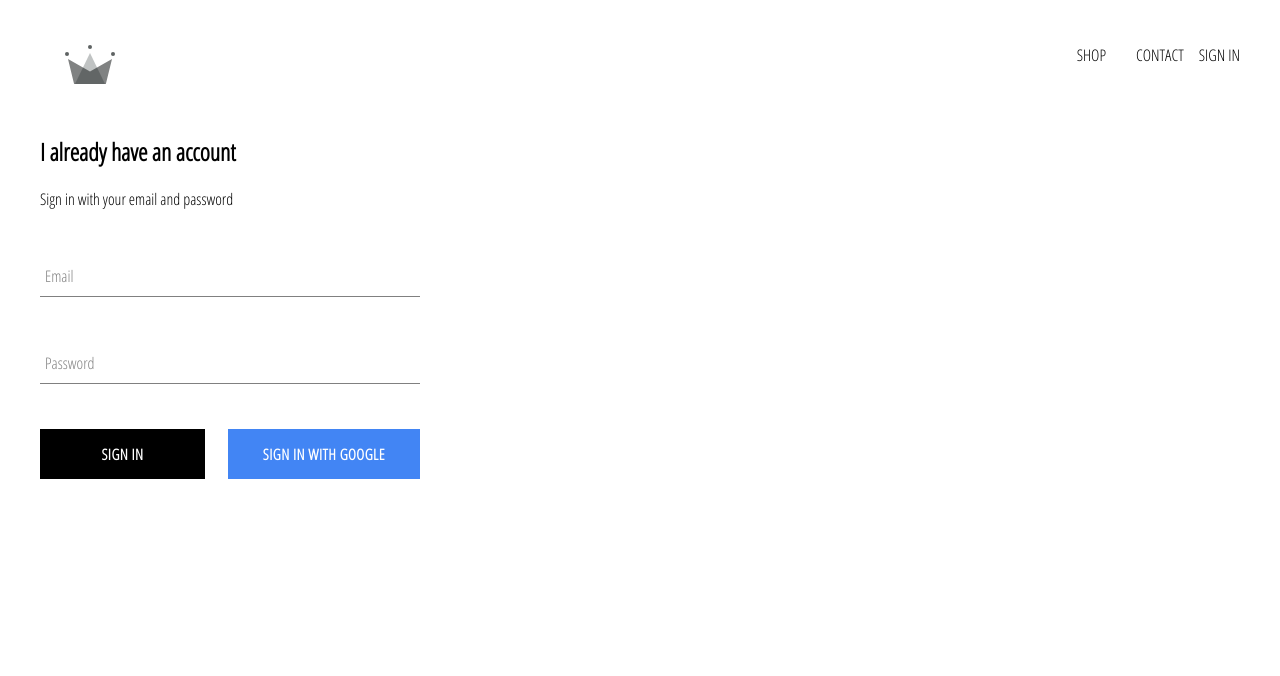
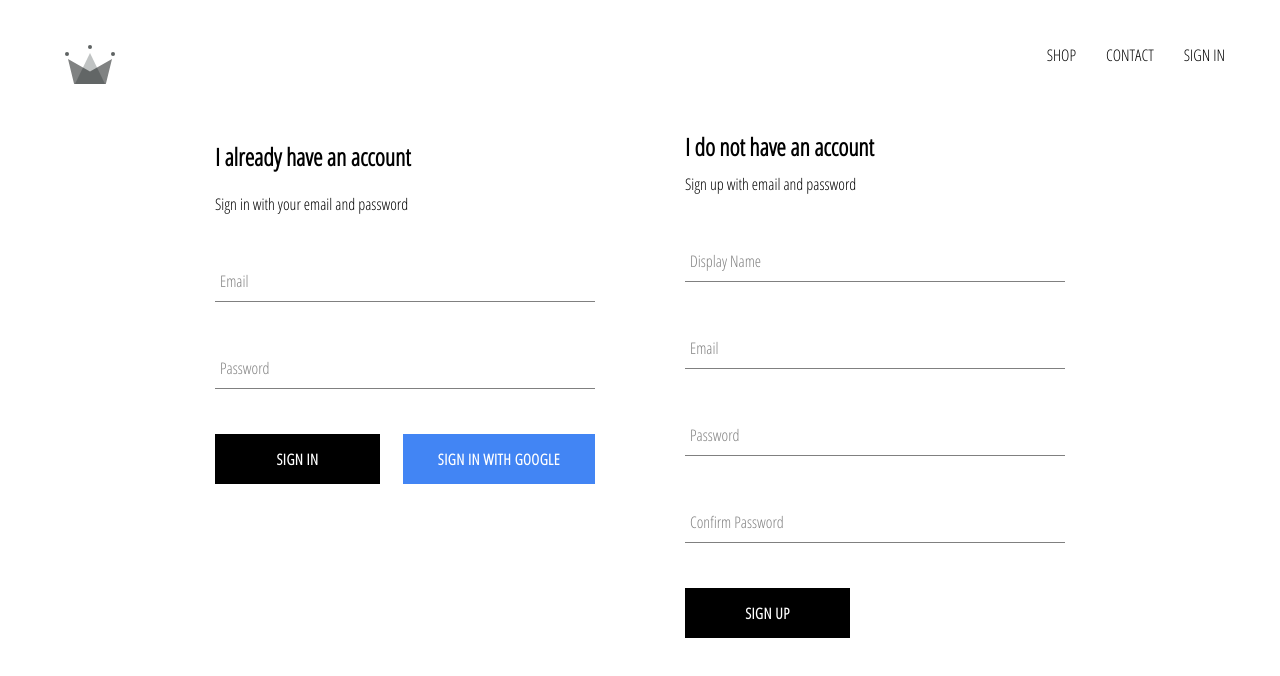
Before and after one commit to JatinAcharya/crwn-clothing, a React (Create React App) app in the folder crwn-clothing/: page /signin in a window 1280 px wide. Shown: the top 676 px of the page. Built offline with nearby package versions, Linux system fonts and the light colour scheme; no server answers.

Commit message:
sign-up wid email password done

```diff
--- a/crwn-clothing/src/App.js
+++ b/crwn-clothing/src/App.js
@@ -5,7 +5,7 @@
 import ShopPage from './pages/shop/shop.component';
 import SignInAndSignUpPage from './pages/sign-in-and-sign-up/sign-in-and-sign-up.component';
 import Header from './components/header/header.component';
-import { auth } from './firebase/firebase.utils';
+import { auth, createUserProfileDocument } from './firebase/firebase.utils';
 
 import './App.css';
 
@@ -21,10 +21,27 @@
   unsubscribeFromAuth = null;
 
   componentDidMount(){
-    this.unsubscribeFromAuth = auth.onAuthStateChanged(user => {
-      this.setState({ currentUser: user });
+    this.unsubscribeFromAuth = auth.onAuthStateChanged(async userAuth => {
 
-      console.log(user);
+      if(userAuth){
+        const userRef = await createUserProfileDocument(userAuth);
+
+        userRef.onSnapshot((snapShot) => {
+          this.setState({
+            currentUser: {
+              id: snapShot.id,
+              ...snapShot.data()
+            }
+          });
+        });
+      }
+      else{
+        this.setState({
+          currentUser: userAuth
+        })
+      }
+
+
     });
   }
 
--- a/crwn-clothing/src/components/header/header.component.jsx
+++ b/crwn-clothing/src/components/header/header.component.jsx
@@ -22,7 +22,7 @@
                 currentUser ?
                 (<div className='option' onClick={() => auth.signOut()}> SIGN OUT </div>)
                 :
-                (<Link classname='option' to='/signin'> SIGN IN </Link>)
+                (<Link className='option' to='/signin'> SIGN IN </Link>)
             }
         </div>
     </div>
--- /dev/null
+++ b/crwn-clothing/src/components/sign-up/sign-up.component.jsx
@@ -0,0 +1,104 @@
+import React from 'react';
+
+import FormInput from '../form-input/form-input.component';
+import CustomButton from '../custom-button/custom-button.component'
+
+import { auth, createUserProfileDocument } from '../../firebase/firebase.utils';
+
+import './sign-up.styles.scss';
+
+class SignUp extends React.Component{
+    constructor(){
+        super()
+
+        this.state = {
+            displayName: '',
+            email: '',
+            password: '',
+            confirmPassword: ''
+        };
+    }
+
+    handleSubmit = async event => {
+        event.preventDefault();
+
+        const { displayName, email, password, confirmPassword } = this.state;
+
+        if(password !== confirmPassword){
+            alert("passwords don't match");
+            return
+        }
+
+        try{
+            const { user } = await auth.createUserWithEmailAndPassword(email, password);
+
+            await createUserProfileDocument(user, {displayName})
+
+            this.setState({
+                displayName: '',
+                email: '',
+                password: '',
+                confirmPassword: ''
+            });
+        }catch(error){
+            console.error(error)
+        }
+    };
+
+    handleChange = event => {
+        const { name, value } = event.target;
+
+        this.setState({
+            [name] : value
+        })
+
+    }
+
+    render(){
+        const { displayName, email, password, confirmPassword } = this.state;
+        return(
+            <div className='sign-up'>
+                <h2 className='title'>I do not have an account</h2>
+                <span>Sign up with email and password</span>
+                <form className='sign-up-form' onSubmit={this.handleSubmit}>
+                    <FormInput
+                    type = 'text'
+                    name = 'displayName'
+                    value = {displayName}
+                    onChange = {this.handleChange}
+                    label = 'Display Name'
+                    required
+                    />
+                    <FormInput
+                    type = 'email'
+                    name = 'email'
+                    value = {email}
+                    onChange = {this.handleChange}
+                    label = 'Email'
+                    required
+                    />
+                    <FormInput
+                    type = 'password'
+                    name = 'password'
+                    value = {password}
+                    onChange = {this.handleChange}
+                    label = 'Password'
+                    required
+                    />
+                    <FormInput
+                    type = 'password'
+                    name = 'confirmPassword'
+                    value = {confirmPassword}
+                    onChange = {this.handleChange}
+                    label = 'Confirm Password'
+                    required
+                    />
+                    <CustomButton type='submit' > SIGN UP </CustomButton>
+                </form>
+
+            </div>
+        )
+    }
+}
+
+export default SignUp
--- /dev/null
+++ b/crwn-clothing/src/components/sign-up/sign-up.styles.scss
@@ -0,0 +1,9 @@
+.sign-up{
+    display: flex;
+    flex-direction: column;
+    width: 380px;
+
+    .title{
+        margin: 10px 0;
+    }
+}
--- a/crwn-clothing/src/firebase/firebase.utils.js
+++ b/crwn-clothing/src/firebase/firebase.utils.js
@@ -15,8 +15,37 @@
 
 firebase.initializeApp(config);
 
+export const createUserProfileDocument = async (userAuth, additionalData) => {
+  if(!userAuth) return
+
+  const userRef = firestore.doc(`users/${userAuth.uid}`)
+  console.log(userRef)
+
+  const snapShot = await userRef.get();
+  console.log(snapShot)
+
+  if(!snapShot.exists){
+    const {displayName, email} = userAuth;
+    const createdAt = new Date();
+
+    try{
+      await userRef.set({
+        displayName,
+        email,
+        createdAt,
+        ...additionalData
+      })
+    }catch(error){
+      console.log("An error occured while creating the user", error.message())
+    }
+  }
+  return userRef;
+};
+
 export const auth = firebase.auth();
 export const firestore = firebase.firestore();
+
+
 
 const provider = new firebase.auth.GoogleAuthProvider();
 provider.setCustomParameters({ prompt: 'select_account' });
--- a/crwn-clothing/src/pages/sign-in-and-sign-up/sign-in-and-sign-up.component.jsx
+++ b/crwn-clothing/src/pages/sign-in-and-sign-up/sign-in-and-sign-up.component.jsx
@@ -1,12 +1,14 @@
-import React from 'react'
+import React from 'react';
 
-import SignIn from '../../components//sign-in/sign-in.component'
+import SignIn from '../../components/sign-in/sign-in.component';
+import SignUp from '../../components/sign-up/sign-up.component';
 
 import './sign-in-and-sign-up.styles.scss';
 
 const SignInAndSignUpPage = () => (
     <div className='sign-in-and-sign-up'>
         <SignIn/>
+        <SignUp/>
     </div>
 );
 
--- a/crwn-clothing/src/pages/sign-in-and-sign-up/sign-in-and-sign-up.styles.scss
+++ b/crwn-clothing/src/pages/sign-in-and-sign-up/sign-in-and-sign-up.styles.scss
@@ -0,0 +1,6 @@
+.sign-in-and-sign-up{
+    width: 850px;
+    display: flex;
+    justify-content: space-between;
+    margin: 30px auto;
+}
```
